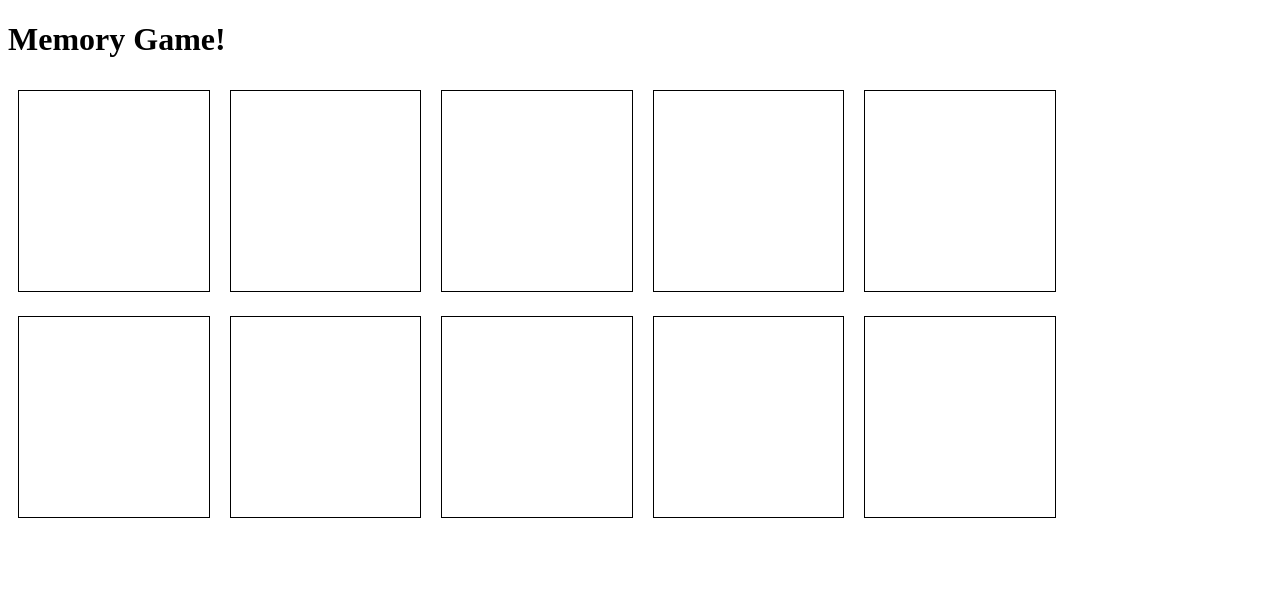
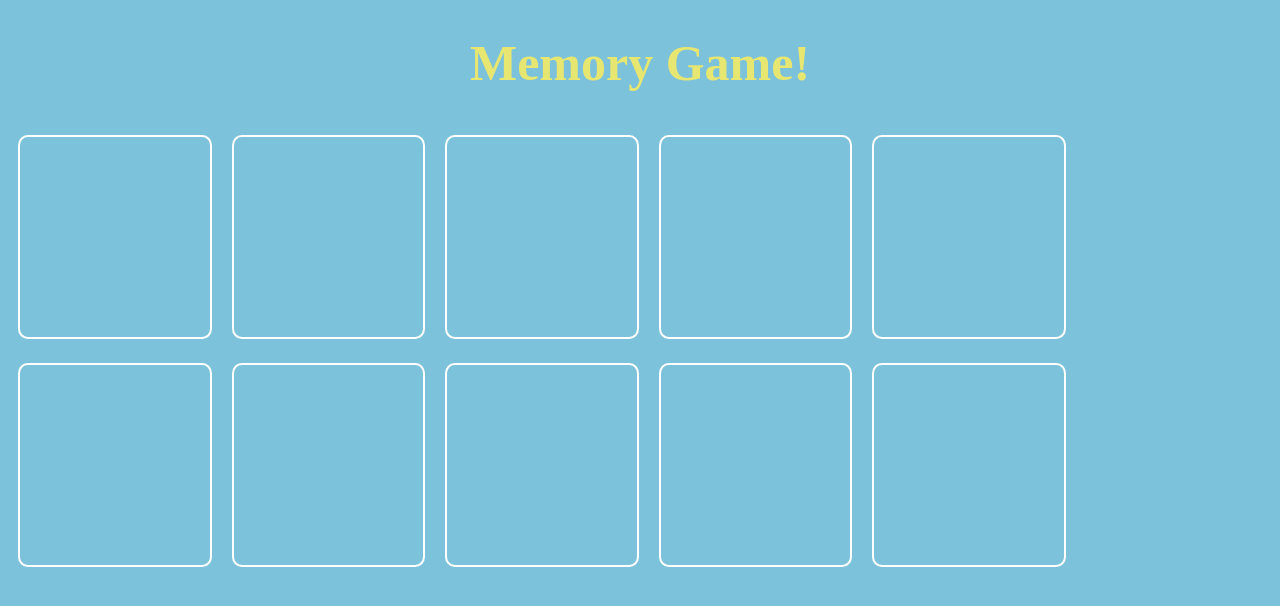
Before and after one commit to Damien-jl/Memory-Game, a plain HTML site: page index.html in a window 1280 px wide. Drawn offline with Linux system fonts and the light colour scheme.

Commit message:
background and font color changes

```diff
--- a/style.css
+++ b/style.css
@@ -1,7 +1,20 @@
+body {
+  background-color: rgb(125, 194, 219);
+
+}
+
+h1 {
+  font-size: 50px;
+  text-align: center;
+  color: rgb(230, 230, 112)
+}
+
 #game div {
-  border: 1px solid black;
+  border: 2px solid white;
   width: 15%;
   height: 200px;
   margin: 10px;
   display: inline-block;
+  border-radius: 5%;
+  cursor: pointer;
 }
```
